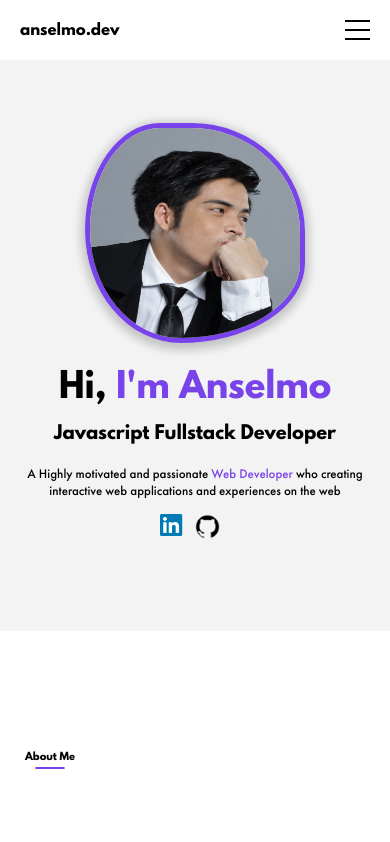
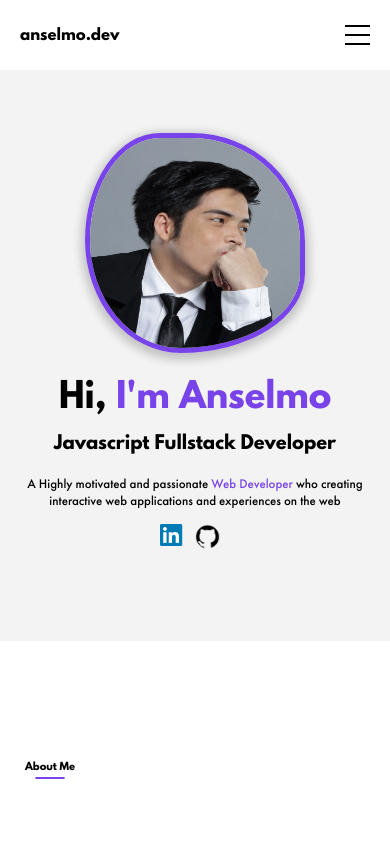
Before and after one commit to anselmo07-2001/anselmo-portfolio, a React (Vite) app: page / in a window 390 px wide. Shown: the top 842 px of the page. Built offline with nearby package versions, Linux system fonts and the light colour scheme.

Commit message:
fix header height in mobile layout

```diff
--- a/src/style/HeaderStyle.css
+++ b/src/style/HeaderStyle.css
@@ -124,7 +124,7 @@
 
 @media (max-width:30.62rem) {
     .nav__links {
-        font-size: 2.5rem;
+        font-size: 2rem;
     }
 
     .toggleBtn__line--close,
@@ -136,5 +136,15 @@
         padding-left:1rem;
     }
 
+    .nav {
+        height: 7rem;
+    }
 
+    .contactBtn {
+        font-size: 0.9rem;
+    }
+
+    .form-label {
+        font-size: 1.2rem;
+    }
 }
```
